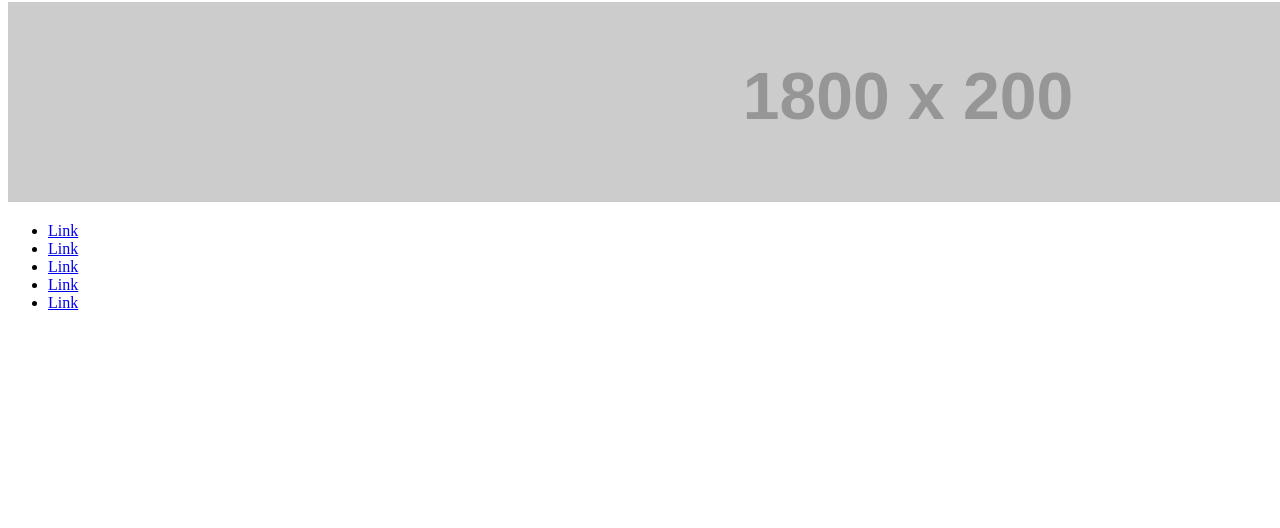
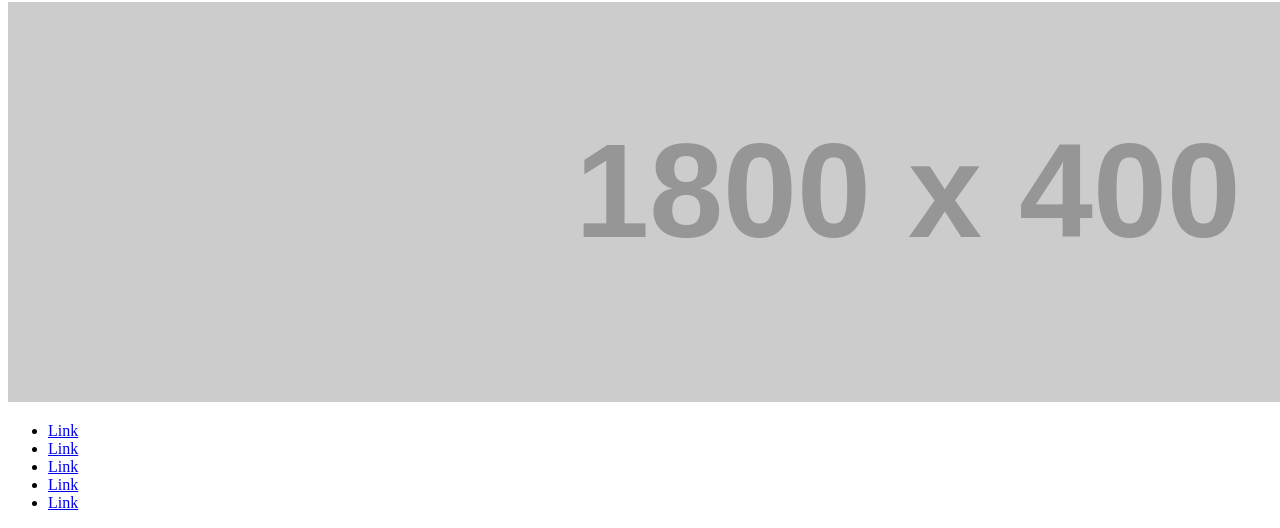
Before and after one commit to davrsirius/git-fundamentals, a plain HTML site: page index.html in a window 1280 px wide. Shown: the part 2676-3204 px from the top of the page. Before the commit the page ends 3004 px from the top, so only its background shows below. Drawn offline with Linux system fonts and the light colour scheme; placeholder pictures from the web are drawn by us.

Commit message:
footer logo changed

```diff
--- a/index.html
+++ b/index.html
@@ -33,7 +33,7 @@
     <img src="https://www.picsum.photos/400/400?random=8" width="400" height="400" alt="rasmlar">
 
     <footer>
-        <img src="https://www.placehold.co/1800x200?text=Footer qism" alt="footer">
+        <img src="https://placehold.co/1800x400/gray/lightpink?text=Footer+qism" alt="footer">
         <ul>
             <li><a href="#">Link</a></li>
             <li><a href="#">Link</a></li>
```
